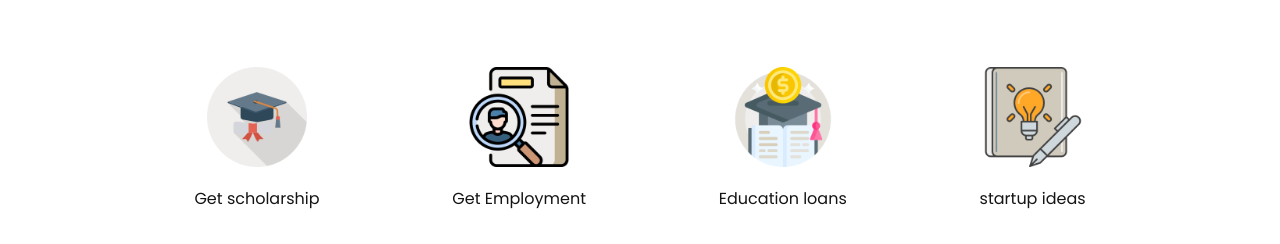
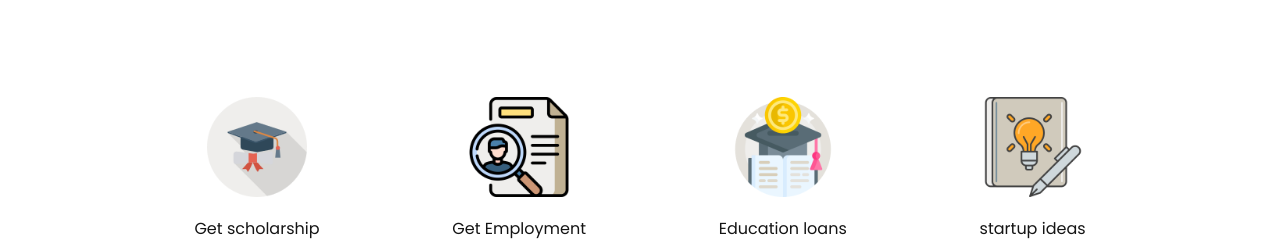
Before and after one commit to SaxenaVaibhav80/ShikshaSankalp, a website: page help.html in a window 1280 px wide. Shown: the part 558-802 px from the top of the page. Drawn offline with nearby package versions, Linux system fonts and the light colour scheme.

Commit message:
finalupdatedonebvaibhav

```diff
--- a/public/css/help.css
+++ b/public/css/help.css
@@ -129,7 +129,7 @@
     animation-name: fadein;
     animation-duration: 3s;
     width: 80%;
-    margin-top: 70px;
+    margin-top: 100px;
     margin-left: 10%;
     text-align: center;
     font-size: 30px;
```
